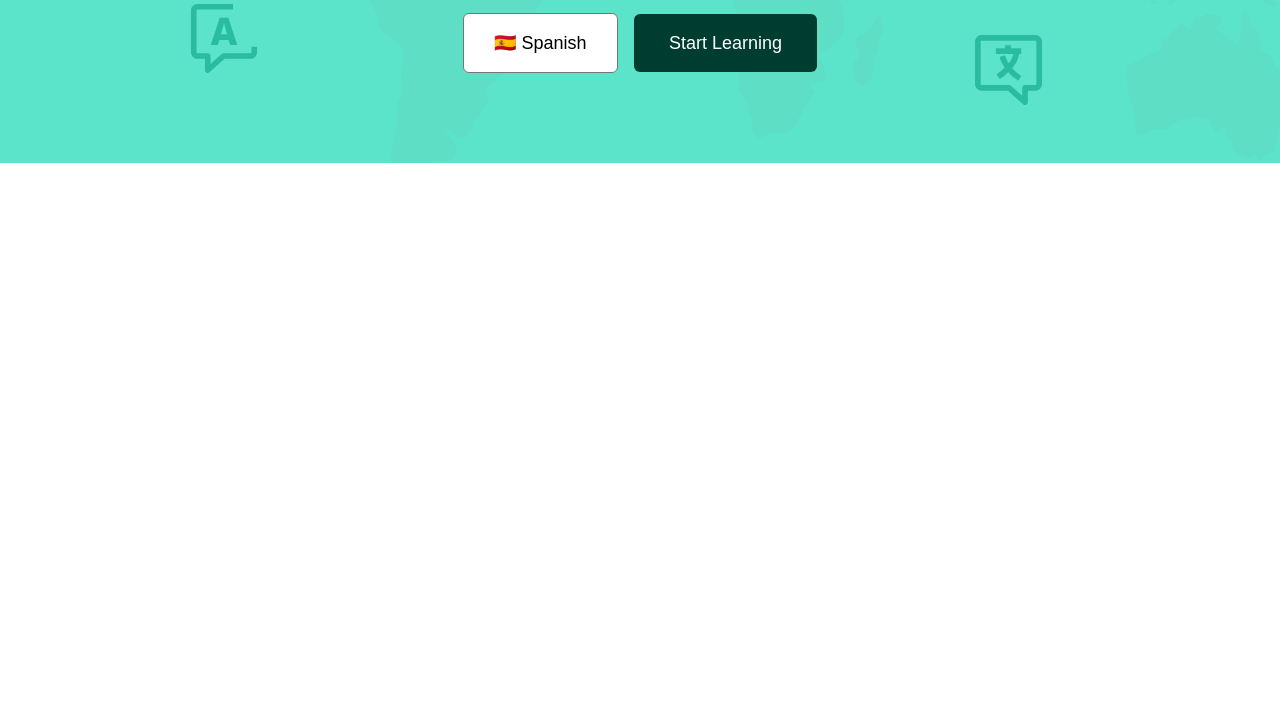
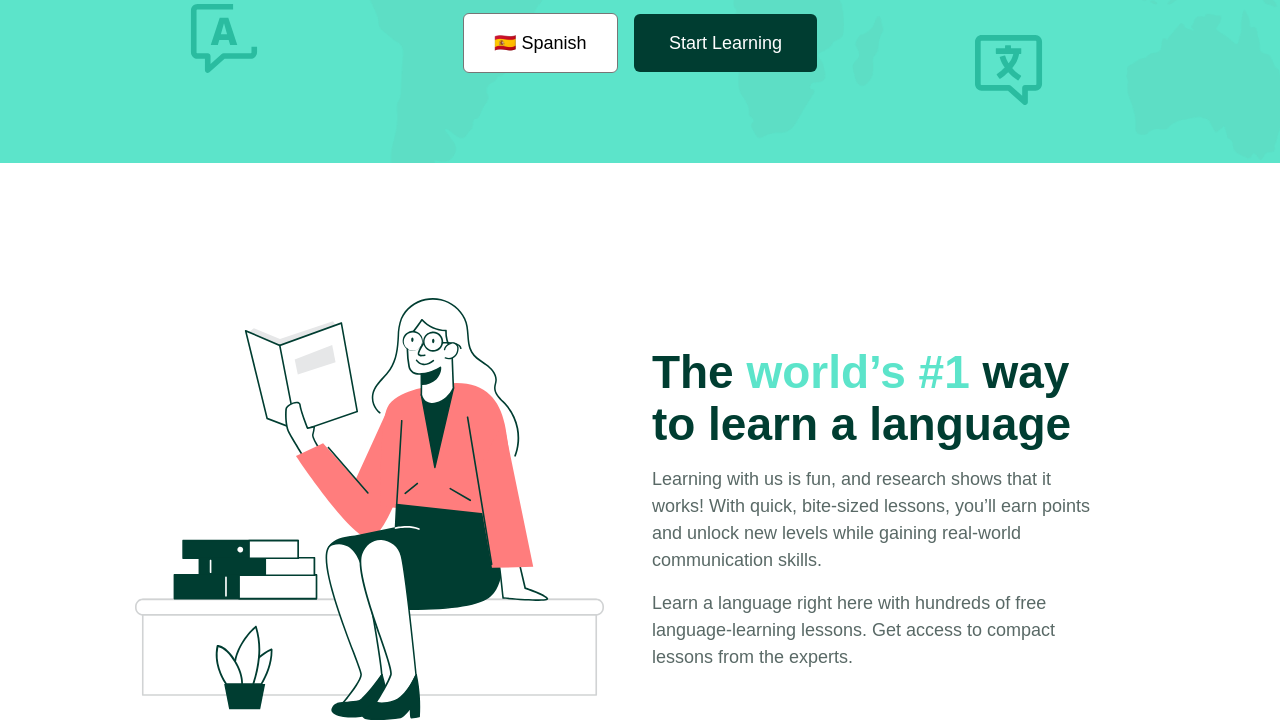
Before and after one commit to kamranlatifch/language-learning-landing-page, a website built with Vite: page index.html in a window 1280 px wide. Shown: the part 573-1294 px from the top of the page. Before the commit the page ends 800 px from the top, so only its background shows below. Built offline with nearby package versions, Linux system fonts and the light colour scheme.

Commit message:
feat(intro): intro section is added

```diff
--- a/index.html
+++ b/index.html
@@ -79,6 +79,27 @@
         </div>
       </div>
     </section>
+    <section class="intro">
+      <img
+        class="lady-reading-svg"
+        src="images/lady-reading.svg"
+        alt="Description of SVG"
+        width="100"
+        height="100"
+      />
+      <div class="intro-text">
+        <h4>The <span>world’s #1</span> way to learn a language</h4>
+        <p>
+          Learning with us is fun, and research shows that it works! With quick,
+          bite-sized lessons, you’ll earn points and unlock new levels while
+          gaining real-world communication skills.
+        </p>
+        <p>
+          Learn a language right here with hundreds of free language-learning
+          lessons. Get access to compact lessons from the experts.
+        </p>
+      </div>
+    </section>
 
     <script type="module" src="/main.js"></script>
   </body>
--- a/style.css
+++ b/style.css
@@ -229,3 +229,36 @@ body {
   background-color: var(--clr-black);
   color: var(--clr-white);
 }
+/* Intro Section */
+
+.intro {
+  display: flex;
+  /* width: 1170px; */
+  height: 423px;
+  padding: 135px;
+  /* background-color: #596966; */
+  justify-content: space-between;
+}
+.intro img {
+  width: 470px;
+  height: 423px;
+}
+.intro .intro-text {
+  display: grid;
+  gap: 1rem;
+  padding: 3rem;
+}
+.intro .intro-text h4 {
+  font-size: var(--fs-46);
+  line-height: 52px;
+  font-weight: var(--fw-bold);
+  color: var(--clr-black);
+}
+.intro .intro-text h4 span {
+  color: var(--clr-primary);
+}
+.intro .intro-text p {
+  color: var(--clr-paragraph);
+  font-size: var(--fs-18);
+  font-weight: var(--fw-regular);
+}
```
Also changed, not shown: images/lady-reading.svg (added).
